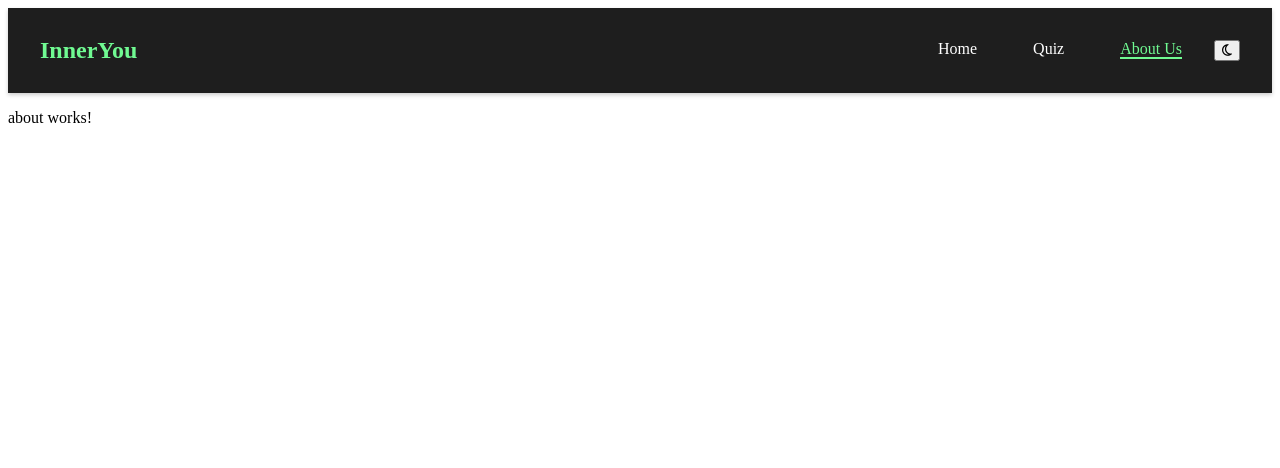
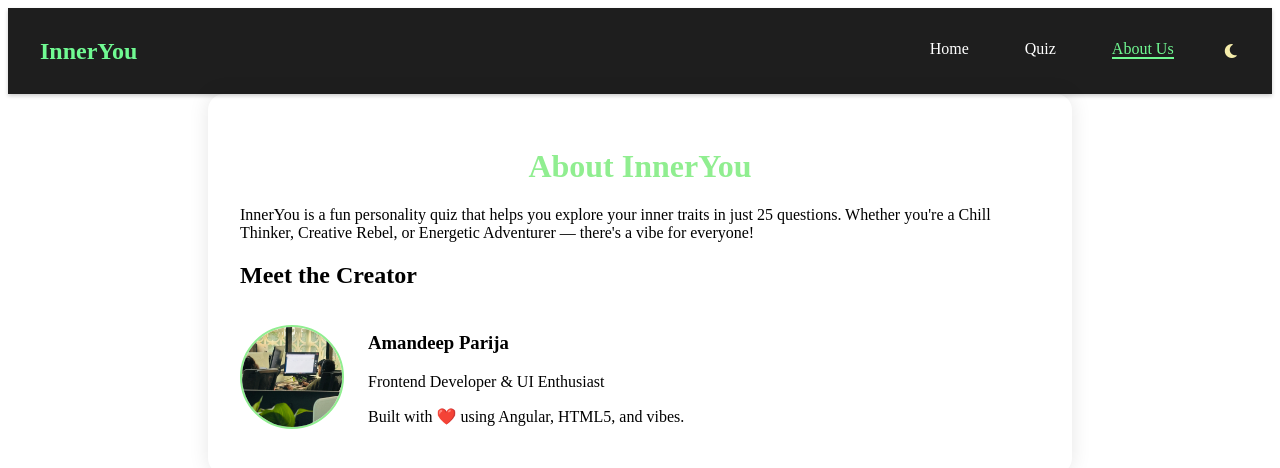
Before and after one commit to amandeep-parija/personal-quiz-app, an Angular app: page /about in a window 1280 px wide. Shown: the top 468 px of the page. Built offline with nearby package versions, Linux system fonts and the light colour scheme.

Commit message:
Ui and About page

```diff
--- a/angular.json
+++ b/angular.json
@@ -24,11 +24,18 @@
               {
                 "glob": "**/*",
                 "input": "public"
-              }
+              },
+              {
+    "glob": "**/*",
+    "input": "node_modules/@fortawesome/fontawesome-free/webfonts",
+    "output": "assets/webfonts"
+  }
+
             ],
             "styles": [
-              "src/styles.css"
-            ],
+                  "src/styles.css"
+
+],
             "scripts": [],
             "server": "src/main.server.ts",
             "outputMode": "server",
@@ -90,7 +97,8 @@
               }
             ],
             "styles": [
-              "src/styles.css"
+              "src/styles.css",
+              "node_modules/@fortawesome/fontawesome-free/css/all.min.css"
             ],
             "scripts": []
           }
@@ -101,4 +109,7 @@
   "cli": {
     "analytics": false
   }
+
+
+
 }
--- a/package.json
+++ b/package.json
@@ -21,6 +21,7 @@
     "@angular/platform-server": "^19.1.0",
     "@angular/router": "^19.1.0",
     "@angular/ssr": "^19.1.7",
+    "@fortawesome/fontawesome-free": "^6.7.2",
     "express": "^4.18.2",
     "html2canvas": "^1.4.1",
     "rxjs": "~7.8.0",
--- a/src/app/Shared/navbar/navbar.component.css
+++ b/src/app/Shared/navbar/navbar.component.css
@@ -43,3 +43,67 @@
     font-weight: bold;
     letter-spacing: 1px;
 }
+
+.dark-toggle-btn{
+    background: none;
+    color: #ffffff;
+    background-color: #1e1e1e;
+    border: none;
+    outline: none;
+    cursor: pointer;
+    font-size: 1rem;
+
+}
+
+.theme-toggle i {
+    background: none;
+    border: none;
+    font-size: 20px;
+    cursor: pointer;
+    color: inherit;
+    padding: 8px;
+    transition: transform 0.3s ease;
+}
+
+
+
+.theme-toggle-btn{
+    background: transparent;
+    border: none;
+    outline: none;
+    cursor: pointer;
+    font-size: 1rem;
+    color: white;
+    transition: transform 0.2s ease, color 0.3s ease;
+    padding: 0.2rem;
+    border-radius: 50%;
+    margin-left: 1rem;
+    display: flex;
+    align-items: center;
+}
+
+.theme-toggle-btn:hover {
+  transform: rotate(18deg);
+  color: #90ee90;
+}
+
+.theme-toggle-btn:focus{
+    outline: 2px solid #90ee90 0.1s ease;
+    outline-offset: 2px;
+}
+
+.theme-toggle-btn i{
+    vertical-align: middle;
+    font-size: 1rem;
+}
+
+.theme-toggle-btn:active{
+    transform: rotate(360deg) ;
+}
+
+.theme-toggle-btn i.fa-moon{
+    color: #f5edab;
+}
+.theme-toggle-btn i.fa-sun{
+    color: #fdd835;
+}
--- a/src/app/Shared/navbar/navbar.component.html
+++ b/src/app/Shared/navbar/navbar.component.html
@@ -7,9 +7,15 @@
     <li><a routerLink="/quiz" routerLinkActive="active"> Quiz </a></li>
     <li><a routerLink="/about" routerLinkActive="active"> About Us </a></li>
     <li>
-        <button (click)="toggleDarkMode()" class="dark-toggle-btn">
-          <i class="{{ isDarkMode ? 'fa-solid fa-sun' : 'fa-regular fa-moon' }}"></i>
-        </button>
+        <!-- <button (click)="toggleTheme()" class="theme-toggle" title="Toggle Theme">
+          <i class="fa-solid fa-sun" *ngIf="isDarkMode" (click)="toggleTheme()"></i>
+          <i class="fa-sharp fa-solid fa-moon" *ngIf="!isDarkMode" (click)="toggleTheme()"></i>
+
+        </button> -->
+        <button class="theme-toggle-btn" (click)="toggleTheme()">
+  <i [class]="isDarkMode ? 'fa-solid fa-sun' : 'fa-solid fa-moon'"></i>
+</button>
+
       </li>
     </ul>
 </div>
--- a/src/app/Shared/navbar/navbar.component.ts
+++ b/src/app/Shared/navbar/navbar.component.ts
@@ -1,33 +1,41 @@
-import { Component } from '@angular/core';
+import { Component, OnInit } from '@angular/core';
 import { RouterModule } from '@angular/router';
 
 @Component({
   selector: 'app-navbar',
   imports: [RouterModule],
   templateUrl: './navbar.component.html',
-  styleUrl: './navbar.component.css'
+  styleUrls:  ['./navbar.component.css']
 })
-export class NavbarComponent {
+export class NavbarComponent implements OnInit {
+
   isDarkMode = false;
 
 
-  ngOnInIt(){
+  ngOnInit(): void{
     const storedTheme = localStorage.getItem('theme');
     if (storedTheme === 'dark'){
-      this.isDarkMode = true;
-      document.body.classList.add('dark-mode');
+      this.enableDarkMode();
     }
   }
 
-  toggleDarkMode(){
+  toggleTheme(){
     this.isDarkMode = !this.isDarkMode;
-    const body = document.body;
     if(this.isDarkMode){
-      body.classList.add('dark-mode');
+      this.enableDarkMode();
       localStorage.setItem('theme','dark');
     }else{
-      body.classList.remove('dark-theme');
+      this.disableDarkMode();
       localStorage.setItem('theme','light');
     }
   }
+
+  enableDarkMode(){
+    document.body.classList.add('dark-mode');
+  }
+
+
+  disableDarkMode(){
+    document.body.classList.remove('dark-mode');
+  }
 }
--- a/src/app/components/about/about.component.css
+++ b/src/app/components/about/about.component.css
@@ -0,0 +1,30 @@
+.about-wrapper{
+    max-width: 800px;
+    margin: auto;
+    padding: 2rem;
+    color: var(--text-color);
+    background-color: var(--background-color);
+    border-radius: 1rem;
+    box-shadow: 0 0 20px rgba(0,0,0,0.1);
+}
+
+.about-wrapper h1{
+    font-size: 2rem;
+    color: #90ee90;
+    text-align: center;
+}
+
+.creator-card{
+    display: flex;
+    gap: 1.5rem;
+    margin-top: 1.5rem;
+    align-items: center;
+}
+
+.creator-card img{
+    width: 100px;
+    height: 100px;
+    border-radius: 50%;
+    object-fit: cover;
+    border: 2px solid #90ee90;
+}
--- a/src/app/components/about/about.component.html
+++ b/src/app/components/about/about.component.html
@@ -1 +1,19 @@
-<p>about works!</p>
+<div class="about-wrapper">
+    <h1>About InnerYou</h1>
+    <p>
+    InnerYou is a fun personality quiz that helps you explore your inner traits in just 25 questions.
+    Whether you're a Chill Thinker, Creative Rebel, or Energetic Adventurer — there's a vibe for everyone!
+  </p>
+
+  <section class="team-section">
+    <h2>Meet the Creator</h2>
+    <div class="creator-card">
+        <img src="assets/Pfp.jpg" alt="Creator">
+        <div>
+            <h3>Amandeep Parija</h3>
+            <p>Frontend Developer & UI Enthusiast</p>
+            <p>Built with ❤️ using Angular, HTML5, and vibes.</p>
+        </div>
+    </div>
+  </section>
+</div>
--- a/src/app/components/home/home.component.html
+++ b/src/app/components/home/home.component.html
@@ -1,5 +1,5 @@
 <div class="home-container">
   <h1 class="brand">VibeCheck</h1>
-  <p class="tagline">Discover your personality in just 5 quick questions.</p>
+  <p class="tagline">Discover your personality in just 25 quick questions.</p>
    <button class="start-btn" routerLink="/quiz">Start Quiz 🚀</button>
 </div>
--- a/src/app/components/quiz/quiz.component.css
+++ b/src/app/components/quiz/quiz.component.css
@@ -1,27 +1,33 @@
 .quiz-container{
-  max-width: 700px;
+  max-width: 800px;
   margin: 40px auto;
   padding: 40px;
-  background: rgba(255, 255, 255, 0.15);
+  background: #1e1e1e;
   backdrop-filter: blur(12px);
-  border-radius: 24px;
-  box-shadow: 0 8px 30px rgba(0, 0, 0, 0.2);
+  border-radius: 1.5rem;
+  box-shadow: 0 0 40px rgba(0, 0, 0, 0.5);
   text-align: center;
+  padding: 2rem;
   color: #222;
   font-family: 'Poppins', sans-serif;
   animation: fadeIn 0.8s ease-in-out;
+  transition: background 0.3s ease, color 0.3s ease;
+  animation: fadeInUp 0.5s ease;
 }
 .question-text{
-    font-size: 28px;
-    margin-bottom: 30px;
+    font-size: 1.75rem;
+    margin-bottom: 1.5rem;
     font-weight: 600;
+    color: #ffffff;
+    text-align: center;
 
 }
 .progress{
     font-size: 16px;
     font-weight: 500;
     margin-bottom: 10px;
-    color: #555;
+    color: #aaa;
+    text-align: center;
 }
 
 .questions{
@@ -37,22 +43,26 @@
 }
 
 .option-btn{
+    color: #2c2c2c;
     padding: 14px 22px;
+    margin: 0.5rem;
     font-size: 18px;
     background: linear-gradient(to right, #fdfbfb, #ebedee);
-    border: 2px solid #ddd;
+    border: 1px solid #444;
     border-radius: 12px;
     cursor: pointer;
     transition: all 0.2s ease;
     min-width: 160px;
     box-shadow: 0 2px 5px rgba(0, 0, 0, 0.1);
+    transition: background 0.3s, transform 0.2s;
 }
 
 .option-btn:hover{
-    background-color: #fff176;
+    background-color: #3d3d3d;
     transform: translateY(-3px) scale(1.05);
     font-weight: bold;
     box-shadow: 0 5px 15px rgba(0, 0, 0, 0.15);
+    color: #90ee90;
 
 }
 
--- a/src/app/components/result/result.component.css
+++ b/src/app/components/result/result.component.css
@@ -24,6 +24,7 @@
 }
 
 .result-title{
+    color: #1e1e1e;
     font-size: 28px;
     font-weight: 600;
     margin-bottom: 12px;
@@ -62,6 +63,6 @@
 }
 
 @keyframes fadeIn{
-    from{ opacity: 0; transform: translateY(10px);}
-    to{ opacity: 1; transform: translateY(0);}
+    0%{ opacity: 0; transform: translateY(10px);}
+    100%{ opacity: 1; transform: translateY(0);}
 }
--- a/src/index.html
+++ b/src/index.html
@@ -9,6 +9,12 @@
   <link rel="stylesheet" href="https://cdnjs.cloudflare.com/ajax/libs/font-awesome/6.7.2/css/all.min.css">
   <link rel="preconnect" href="https://fonts.googleapis.com">
 <link rel="preconnect" href="https://fonts.gstatic.com" crossorigin>
+<link
+  rel="stylesheet"
+  href="https://cdnjs.cloudflare.com/ajax/libs/font-awesome/6.5.0/css/all.min.css"
+/>
+
+
 <link href="https://fonts.googleapis.com/css2?family=Inter:ital,opsz,wght@0,14..32,100..900;1,14..32,100..900&display=swap" rel="stylesheet">
 </head>
 <body>
--- a/src/styles.css
+++ b/src/styles.css
@@ -6,49 +6,30 @@
     --accent: #ff4081;
 }
 
-/* .body{
-  background-color: #ffffff;
-  color: #000000;
-  transition: background-color 0.3s ease, color 0.3s ease;
+
+
+
+.dark-mode{
+    background-color: #121212;
+    color: #f1f1f1;
 }
 
-.body.dark-mode{
-    background-color: #1a1a1a;
-    color: #e0e0e0;
+.dark-mode .quiz-container,
+.dark-mode .result-card,
+.dark-mode .navbar{
+    background-color: #1e1e1e;
+    color: #f1f1f1;
 }
 
-.navbar{
-    background-color: #1f1f1f;
-    color: white;
-    transition: background-color 0.3s;
+.dark-mode .option-btn{
+    background-color: #333;
+    color: #555;
+}
+.dark-mode .option-btn:hover{
+    background-color: #555;
 }
 
-.body.dark-mode .navbar{
+.body .dark-mode{
     background-color: #121212;
+    color: #f0f0f0;
 }
-
-.navbar-links a{
-    color: #ffffff;
-    text-decoration: none;
-}
-
-.navbar-links a.active{
-    color: #73fa79;
-    text-decoration: underline;
-}
-
-.body.dark-mode .navbar-links{
-    color: #ffffff;
-}
-
-.home-title{
-    color: #73fa79;
-}
-
-.body.dark-mode .home-title{
-    color: #73fa79;
-}
-
-.home-subtitle{
-    color: #d3d3d3;
-} */
```
Also changed, not shown: src/assets/Pfp.jpg (added), 1 other file (tests, documents, lock files or other folders).
